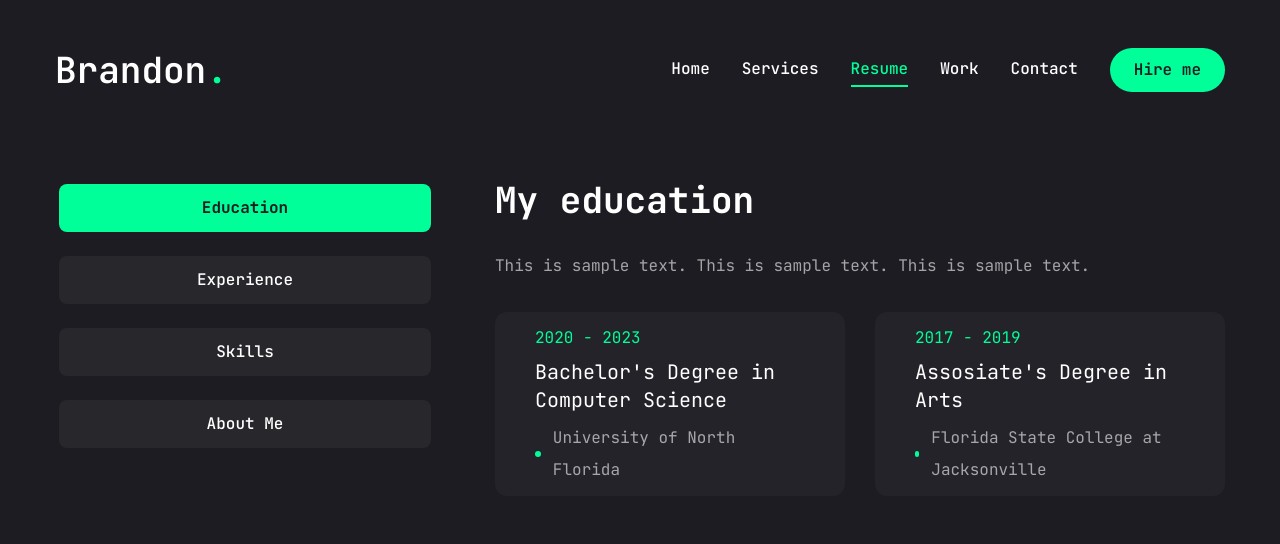
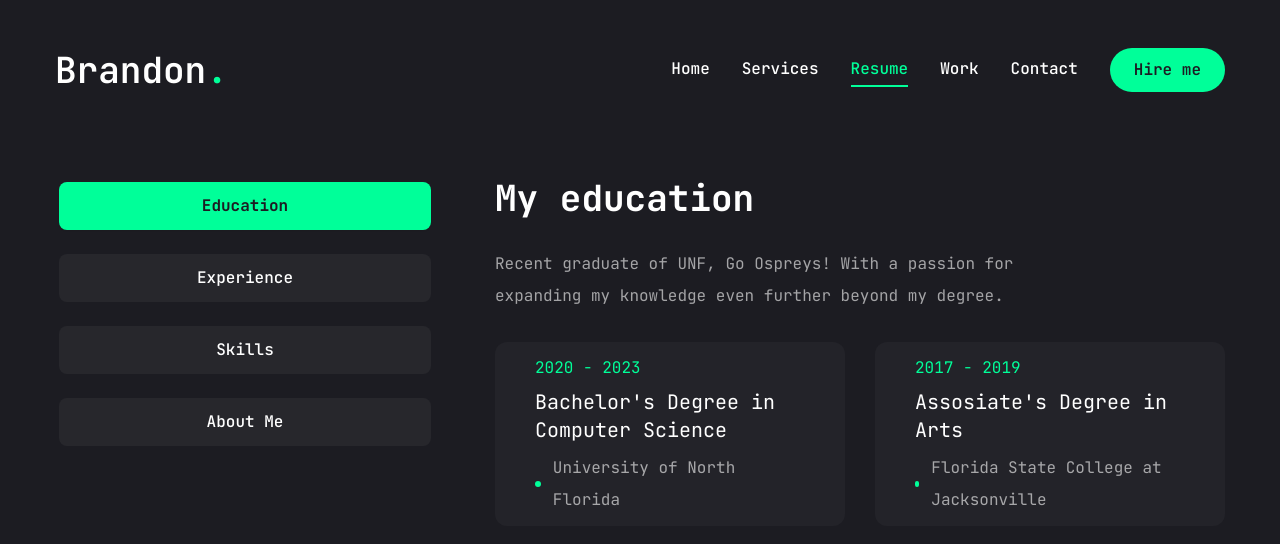
Before and after one commit to BrandonW1998/portfolio-react, a Next.js app: page /resume in a window 1280 px wide. Shown: the top 544 px of the page. Built offline with nearby package versions, Linux system fonts and the light colour scheme.

Commit message:
updated resume page

```diff
--- a/app/resume/page.jsx
+++ b/app/resume/page.jsx
@@ -23,7 +23,7 @@ import { motion } from "framer-motion";
 const about = {
   title: "About me",
   description:
-    "This is sample text. This is sample text. This is sample text. This is sample text.",
+    "Growing up in a military household, to a single mother, I have the dicipline and focus to get work done efficiently and on-time. While also enjoying simpler activities in my free-time including cooking, video games, and excercise.",
   info: [
     {
       fieldName: "Name",
@@ -56,7 +56,8 @@ const about = {
 const experience = {
   icon: "/assets/resume/badge.svg",
   title: "My experience",
-  description: "This is sample text. This is sample text. This is sample text.",
+  description:
+    "Limited professional experience, but ready and willing to work ASAP.",
   items: [
     {
       company: "Coming Soon",
@@ -70,7 +71,8 @@ const experience = {
 const education = {
   icon: "/assets/resume/cap.svg",
   title: "My education",
-  description: "This is sample text. This is sample text. This is sample text.",
+  description:
+    "Recent graduate of UNF, Go Ospreys! With a passion for expanding my knowledge even further beyond my degree.",
   items: [
     {
       institution: "University of North Florida",
@@ -88,7 +90,8 @@ const education = {
 // Skills data
 const skills = {
   title: "My skills",
-  description: "This is sample text. This is sample text. This is sample text.",
+  description:
+    "Proficiency utilizing a plethora of languages, frameworks, programs, etc.",
   skillList: [
     {
       icon: <FaHtml5></FaHtml5>,
```
